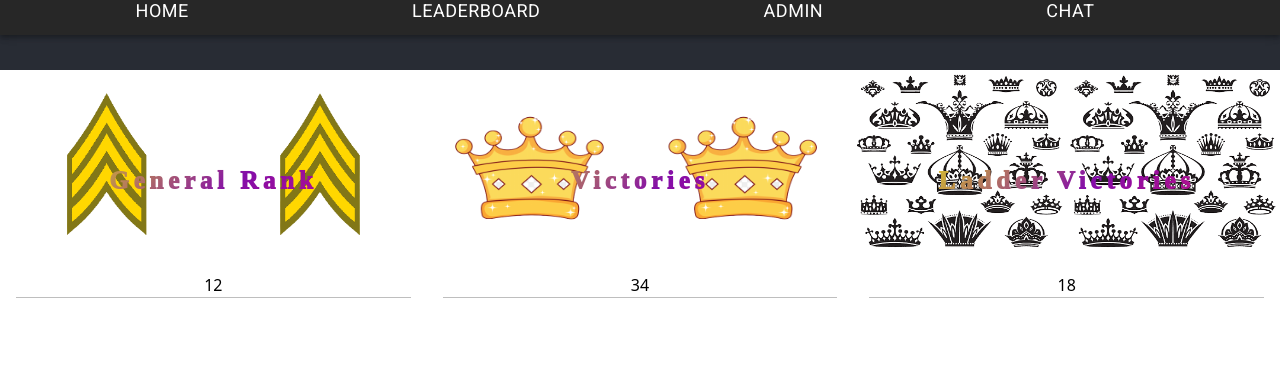
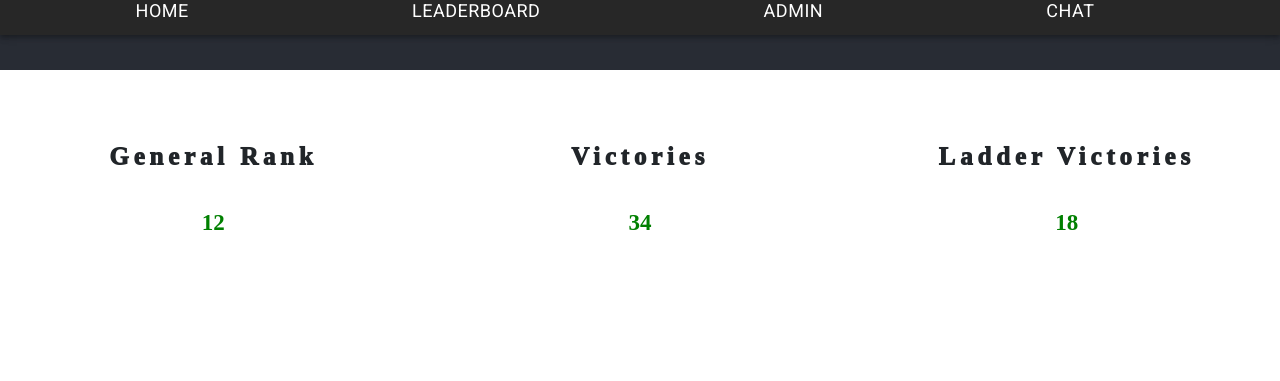
Before and after one commit to maikesama/42_ft_trascendence, a React (Create React App) app in the folder frontend/: page /profile in a window 1280 px wide. Shown: the part 145-526 px from the top of the page. Built offline with nearby package versions, Linux system fonts and the light colour scheme; grey boxes are pictures that could not be loaded; a web font is replaced by a local one.

Commit message:
interface2 profile sobria

```diff
--- a/frontend/src/components/ProfileContain.tsx
+++ b/frontend/src/components/ProfileContain.tsx
@@ -24,9 +24,14 @@ import "./css/Navbar.css"
 export const ProfileContain = (props: any) => {
 
   const colors = {
-    color: 'black', backgroundColor: 'white', rankCont: { backgroundImage: `url(${Rank})`, backgroundSize: '50% 100%', backgroundColor: 'white' },
-    victoryCont: { backgroundImage: `url(${Victory})`, backgroundSize: '50% 100%', backgroundColor: 'white' },
-    ladderCont: {backgroundImage: `url(${Ladder})`, backgroundSize: '50% 100%', backgroundColor: 'white'}
+    fontFamily: 'MyWebFont',
+    fontWeight: 'bold',
+    fontSize: '23px',
+    color: 'green',
+    marginTop: -70,
+     backgroundColor: 'white', rankCont: {  backgroundColor: 'white' },
+    victoryCont: {  backgroundColor: 'white' },
+    ladderCont: { backgroundColor: 'white'}
   }
 
   const MatchesFriends = {
@@ -38,14 +43,11 @@ export const ProfileContain = (props: any) => {
     <Grid container spacing={4} style={{ paddingTop: 35, margin: 0, maxWidth: '100%', height: '1000px' }}>
       <Grid item xs={4} style={colors.rankCont} className='rank'>
         <Typography
-          className="pfpChar"
           variant="h4"
           fontSize="25px"
           noWrap
-          component="a"
-          href=""
           sx={{
-            mt: 10,
+            mt: 7,
             display: { xs: 'none', md: 'block' },
             flexGrow: 1,
             fontFamily: 'MyWebFont',
@@ -59,14 +61,11 @@ export const ProfileContain = (props: any) => {
       </Grid>
       <Grid className='victory' item xs={4} style={colors.victoryCont}>
         <Typography
-          className="pfpChar"
           variant="h4"
           fontSize="25px"
           noWrap
-          component="a"
-          href=""
           sx={{
-            mt: 10,
+            mt: 7,
             display: { xs: 'none', md: 'block' },
             flexGrow: 1,
             fontFamily: 'MyWebFont',
@@ -80,14 +79,11 @@ export const ProfileContain = (props: any) => {
       </Grid>
       <Grid className='ladder' item xs={4} style={colors.ladderCont}>
         <Typography
-          className="pfpChar"
           variant="h4"
           fontSize="25px"
           noWrap
-          component="a"
-          href=""
           sx={{
-            mt: 10,
+            mt: 7,
             display: { xs: 'none', md: 'block' },
             flexGrow: 1,
             fontFamily: 'MyWebFont',
@@ -102,15 +98,13 @@ export const ProfileContain = (props: any) => {
       {/* Punti row */}
       <Grid item xs={4} style={colors}>
         12
-        <Divider />
       </Grid>
       <Grid item xs={4} style={colors}>
         34
-        <Divider />
+
       </Grid>
       <Grid item xs={4} style={colors}>
         18
-        <Divider />
       </Grid>
       {/* Side edit profile */}
       {/* Matches and Friends */}
```
